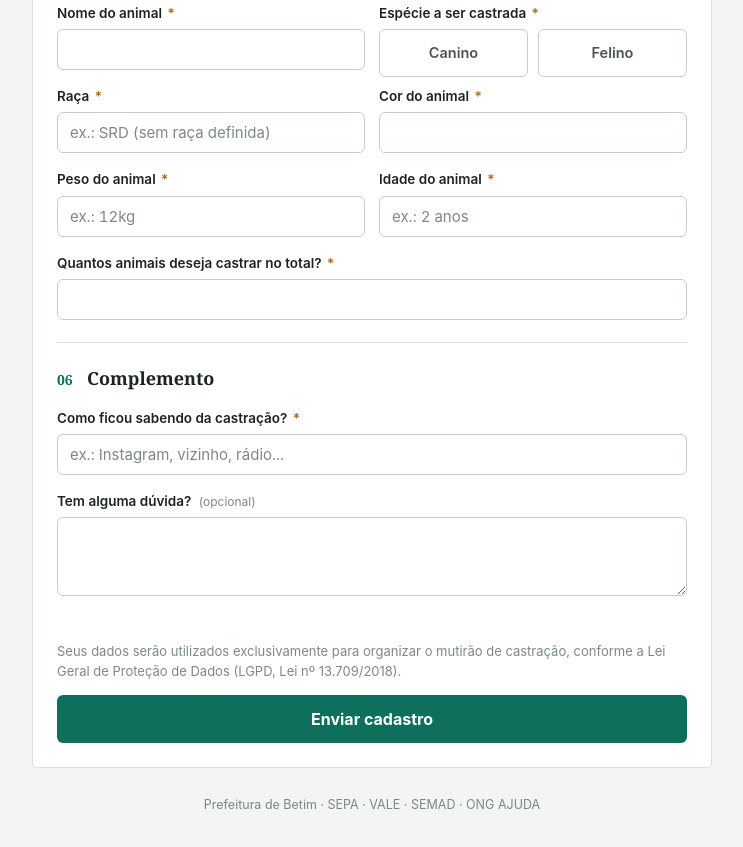
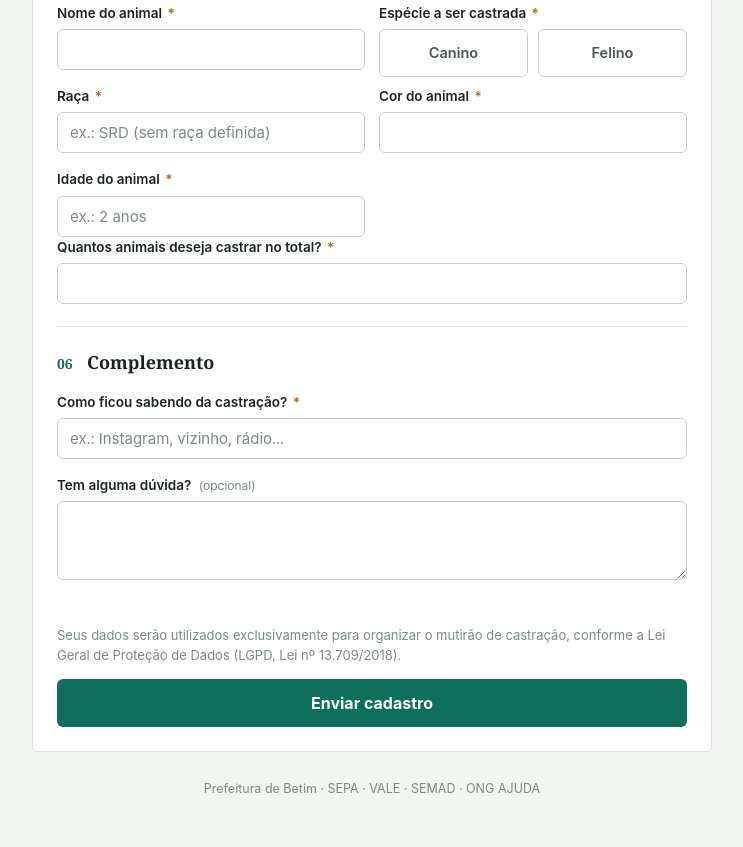
Before and after one commit to renannsouza/castracao, a plain HTML site: page index.html in a window 1280 px wide. Shown: the part 2103-2950 px from the top of the page, without its empty margins (268-1011 px from the left). Drawn offline with Linux system fonts and the light colour scheme.

Commit message:
removendo o peso

```diff
--- a/index.html
+++ b/index.html
@@ -677,10 +677,6 @@
       </div>
       <div class="row-2">
         <div class="field">
-          <label for="peso">Peso do animal <span class="req">*</span></label>
-          <input type="text" id="peso" name="entry.112280551" placeholder="ex.: 12kg" required>
-        </div>
-        <div class="field">
           <label for="idade">Idade do animal <span class="req">*</span></label>
           <input type="text" id="idade" name="entry.1980338965" placeholder="ex.: 2 anos" required>
         </div>
```
